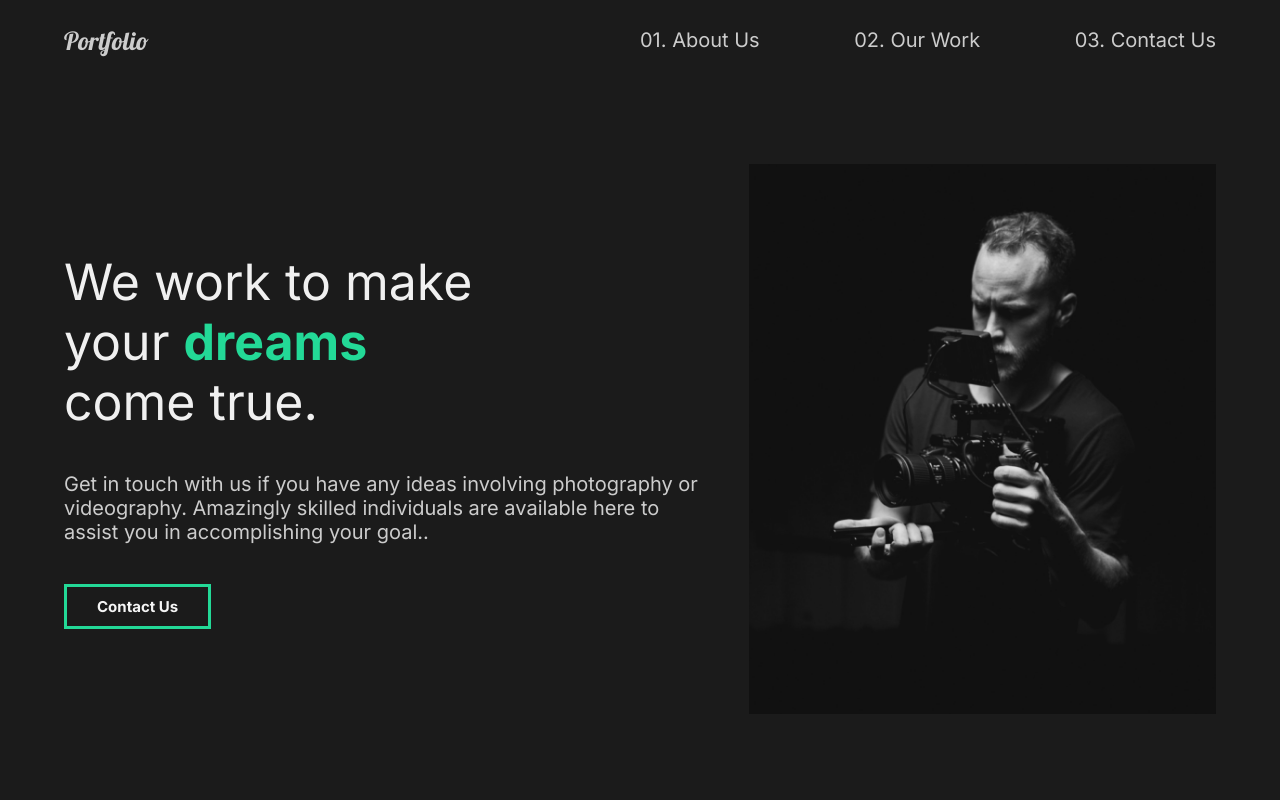
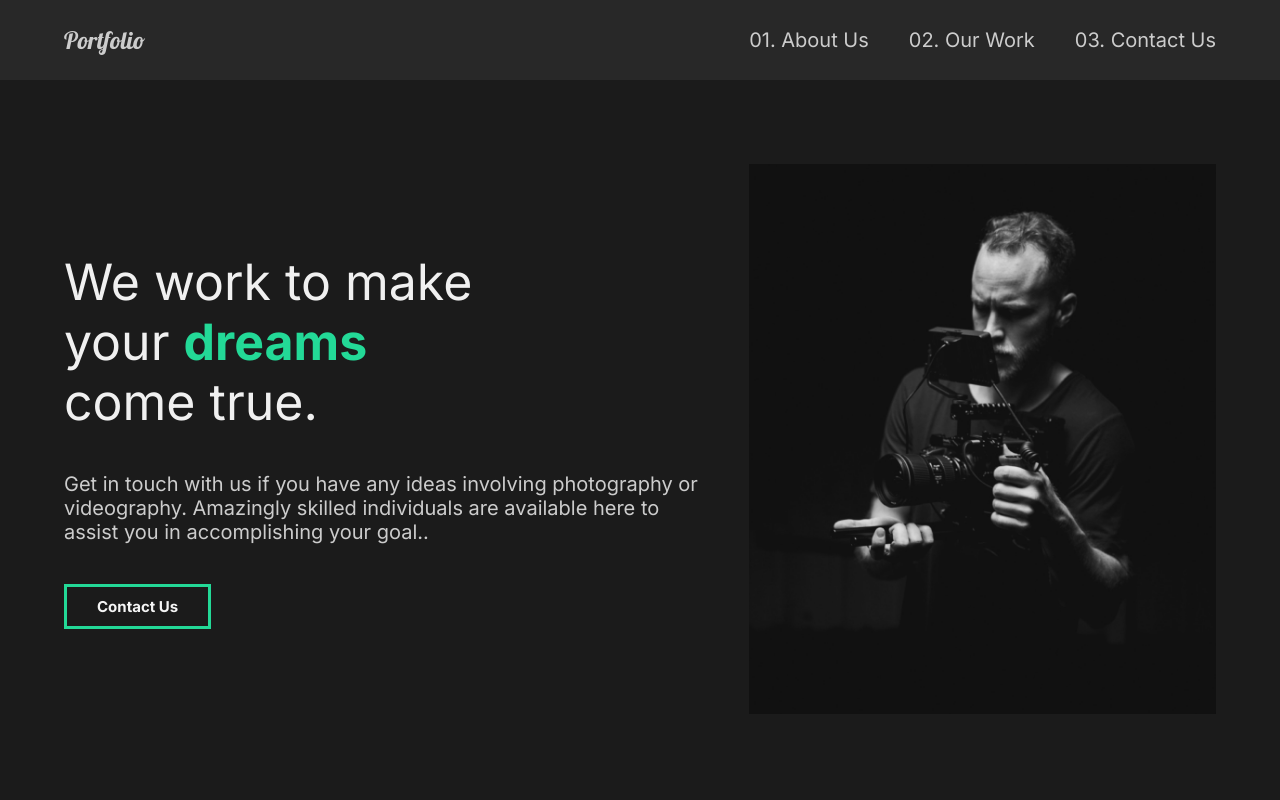
Before and after one commit to infjdeepak/portfolio-website-react, a React (Create React App) app: page / in a window 1280 px wide. Shown: the top 800 px of the page. Built offline with nearby package versions, Linux system fonts and the light colour scheme.

Commit message:
fixing nav css

```diff
--- a/src/components/Nav.js
+++ b/src/components/Nav.js
@@ -4,8 +4,10 @@ const Nav = () => {
   return (
     <header>
       <Navbar>
-        <div className="logo">
-          <a href="/">Portfolio</a>
+        <div>
+          <a href="/" className="logo">
+            Portfolio
+          </a>
         </div>
         <ul className="nav-links">
           <li>
@@ -30,18 +32,17 @@ const Navbar = styled.nav`
   display: flex;
   align-items: center;
   justify-content: space-between;
+  background: #282828;
   .logo {
-    flex: 1;
-    a {
-      font-family: "Lobster", cursive;
-      font-weight: 400;
-      font-size: 2.5rem;
-    }
+    font-family: "Lobster", cursive;
+    font-weight: 400;
+    font-size: 2.4rem;
   }
   .nav-links {
-    flex: 1;
     display: flex;
-    justify-content: space-between;
+  }
+  li {
+    padding-left: 4rem;
   }
 `;
 export default Nav;
--- a/src/components/ServicesSection.js
+++ b/src/components/ServicesSection.js
@@ -52,7 +52,7 @@ const ServicesSection = () => {
 //styled components
 const Services = styled(About)`
   .title {
-    margin-bottom: 3rem;
+    margin-bottom: 4rem;
   }
 `;
 const Cards = styled.div`
```
